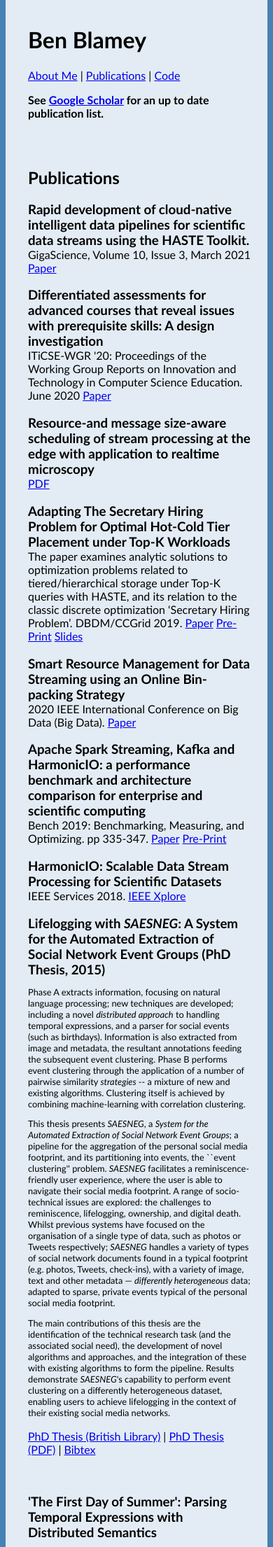
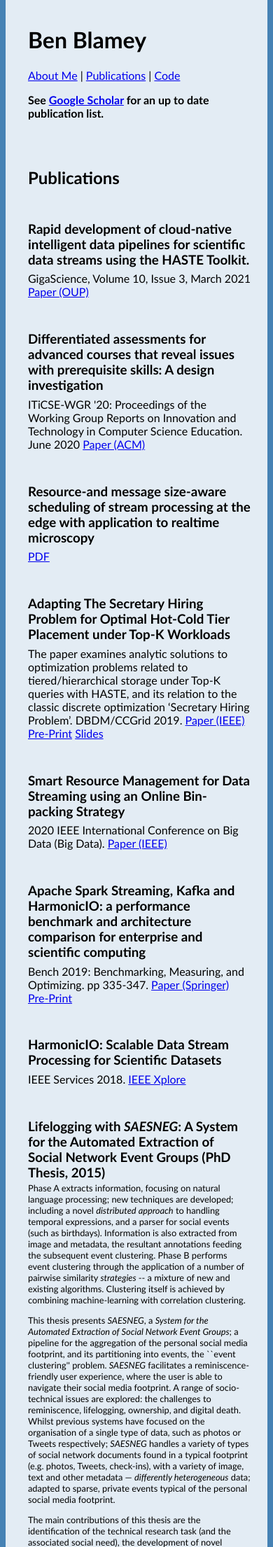
Before and after one commit to benblamey/benblamey.github.io, a PHP site: page /publications.html in a window 390 px wide. Shown: the top 2210 px of the page at 70% size. Run offline with PHP 8.4, Linux system fonts and the light colour scheme.

Commit message:
styles etc

```diff
--- a/publications.html
+++ b/publications.html
@@ -41,55 +41,51 @@
 <h2>Publications</h2>
 
 
+<h3>Rapid development of cloud-native intelligent data pipelines for scientific data streams using the HASTE Toolkit.</h3>
 <p>
-<h3>Rapid development of cloud-native intelligent data pipelines for scientific data streams using the HASTE Toolkit.</h3>
   GigaScience, Volume 10, Issue 3, March 2021
-<a href="https://academic.oup.com/gigascience/article/10/3/giab018/6178703">Paper</a>
+<a href="https://academic.oup.com/gigascience/article/10/3/giab018/6178703">Paper (OUP)</a>
 </p>
 
 
+<h3>Differentiated assessments for advanced courses that reveal issues with prerequisite skills: A design investigation</h3>
 <p>
-<h3>Differentiated assessments for advanced courses that reveal issues with prerequisite skills: A design investigation</h3>
   ITiCSE-WGR '20: Proceedings of the Working Group Reports on Innovation and Technology in Computer Science Education. June 2020
-<a href="https://dl.acm.org/doi/10.1145/3437800.3439204">Paper</a>
+<a href="https://dl.acm.org/doi/10.1145/3437800.3439204">Paper (ACM)</a>
 </p>
 
-    <p>
 
 <h3>Resource-and message size-aware scheduling of stream processing at the edge with application to realtime microscopy</h3>
+    <p>
       <a href="https://arxiv.org/pdf/1912.09088">PDF</a>
     </p>
 
+<h3>Adapting The Secretary Hiring Problem for Optimal Hot-Cold Tier Placement under Top-K Workloads</h3>
 <p>
-<h3>Adapting The Secretary Hiring Problem for Optimal Hot-Cold Tier Placement under Top-K Workloads</h3>
   The paper examines analytic solutions to optimization problems related to tiered/hierarchical storage under Top-K queries with HASTE, and its relation to the classic discrete optimization ‘Secretary Hiring Problem’. DBDM/CCGrid 2019.
-  <a href="https://ieeexplore.ieee.org/abstract/document/8752756">Paper</a>
+  <a href="https://ieeexplore.ieee.org/abstract/document/8752756">Paper (IEEE)</a>
 <a href="https://arxiv.org/abs/1901.07335">Pre-Print</a> <a href="./pubs/BenBlamey-dbdm-ccgrid-prez.pdf">Slides</a>
 </p>
 
+      <h3>Smart Resource Management for Data Streaming using an Online Bin-packing Strategy</h3>
       <p>
-      <h3>Smart Resource Management for Data Streaming using an Online Bin-packing Strategy</h3>
         2020 IEEE International Conference on Big Data (Big Data).
-        <a href="https://ieeexplore.ieee.org/abstract/document/9378241">Paper</a>
+        <a href="https://ieeexplore.ieee.org/abstract/document/9378241">Paper (IEEE)</a>
       </p>
 
+<h3>Apache Spark Streaming, Kafka and HarmonicIO: a performance benchmark and architecture comparison for enterprise and scientific computing</h3>
     <p>
-<h3>Apache Spark Streaming, Kafka and HarmonicIO: a performance benchmark and architecture comparison for enterprise and scientific computing</h3>
     Bench 2019: Benchmarking, Measuring, and Optimizing. pp 335-347.
-<a href="https://link.springer.com/chapter/10.1007/978-3-030-49556-5_30">Paper</a>
+<a href="https://link.springer.com/chapter/10.1007/978-3-030-49556-5_30">Paper (Springer)</a>
 <a href="https://arxiv.org/pdf/1807.07724">Pre-Print</a>
-
-    </p>
+ </p>
 
 
+<h3>HarmonicIO: Scalable Data Stream Processing for Scientific Datasets</h3>
 <p>
-<h3>HarmonicIO: Scalable Data Stream Processing for Scientific Datasets</h3>
   IEEE Services 2018. <a href="https://ieeexplore.ieee.org/abstract/document/8457894">IEEE Xplore</a></p>
 
-
-
 <h3>Lifelogging with <i>SAESNEG</i>: A System for the Automated Extraction of Social Network Event Groups (PhD Thesis, 2015)</h3>
-
 <p class="abstract">Phase A extracts information, focusing on natural language processing; new techniques are developed; including a novel <i>distributed approach</i> to handling temporal expressions, and a parser for social events (such as birthdays). Information is also extracted from image and metadata, the resultant annotations feeding the subsequent event clustering. Phase B performs event clustering through the application of a number of pairwise similarity <i>strategies</i> -- a mixture of new and existing algorithms. Clustering itself is achieved by combining machine-learning with correlation clustering.</p>
 <p class="abstract">This thesis presents <i>SAESNEG</i>, a <i>System for the Automated Extraction of Social Network Event Groups</i>; a pipeline for the aggregation of the personal social media footprint, and its partitioning into events, the ``event clustering'' problem. <i>SAESNEG</i> facilitates a reminiscence-friendly user experience, where the user is able to navigate their social media footprint. A range of socio-technical issues are explored: the challenges to reminiscence, lifelogging, ownership, and digital death. Whilst previous systems have focused on the organisation of a single type of data, such as photos or Tweets respectively; <i>SAESNEG</i> handles a variety of types of social network documents found in a typical footprint (e.g. photos, Tweets, check-ins), with a variety of image, text and other metadata &mdash; <i>differently heterogeneous</i> data; adapted to sparse, private events typical of the personal social media footprint.</p>
 <p class="abstract">The main contributions of this thesis are the identification of the technical research task (and the associated social need), the development of novel algorithms and approaches, and the integration of these with existing algorithms to form the pipeline. Results demonstrate <i>SAESNEG</i>'s capability to perform event clustering on a differently heterogeneous dataset, enabling users to achieve lifelogging in the context of their existing social media networks.</p>
--- a/styles.css
+++ b/styles.css
@@ -11,7 +11,7 @@ html {
 
 body {
     margin-top:0px;
-    margin-bottom:0px
+    margin-bottom:0px;
 }
 
 p.abstract {
@@ -20,16 +20,28 @@ p.abstract {
 h2 {
     padding-top: 2em
 }
+
 h3 {
     /*for the pub page*/
     padding-bottom: 0em;
-    margin-bottom: 0em;
+    margin-bottom: -.5em;
+    padding-top: 1.5em;
 }
 
 
-p {
-    -webkit-text-size-adjust: none;
-    text-size-adjust: none;
+@media only screen and (max-device-width: 600px) {
+    h3 {
+        -webkit-text-size-adjust: 210%;
+        text-size-adjust: 210%;
+    }
+    p {
+        -webkit-text-size-adjust: 180%;
+        text-size-adjust: 180%;
+    }
+    li {
+        -webkit-text-size-adjust: 180%;
+        text-size-adjust: 180%;
+    }
 }
 
 
```
Also changed, not shown: code.html (+6 -1 lines), index.html (+2 -9 lines).
